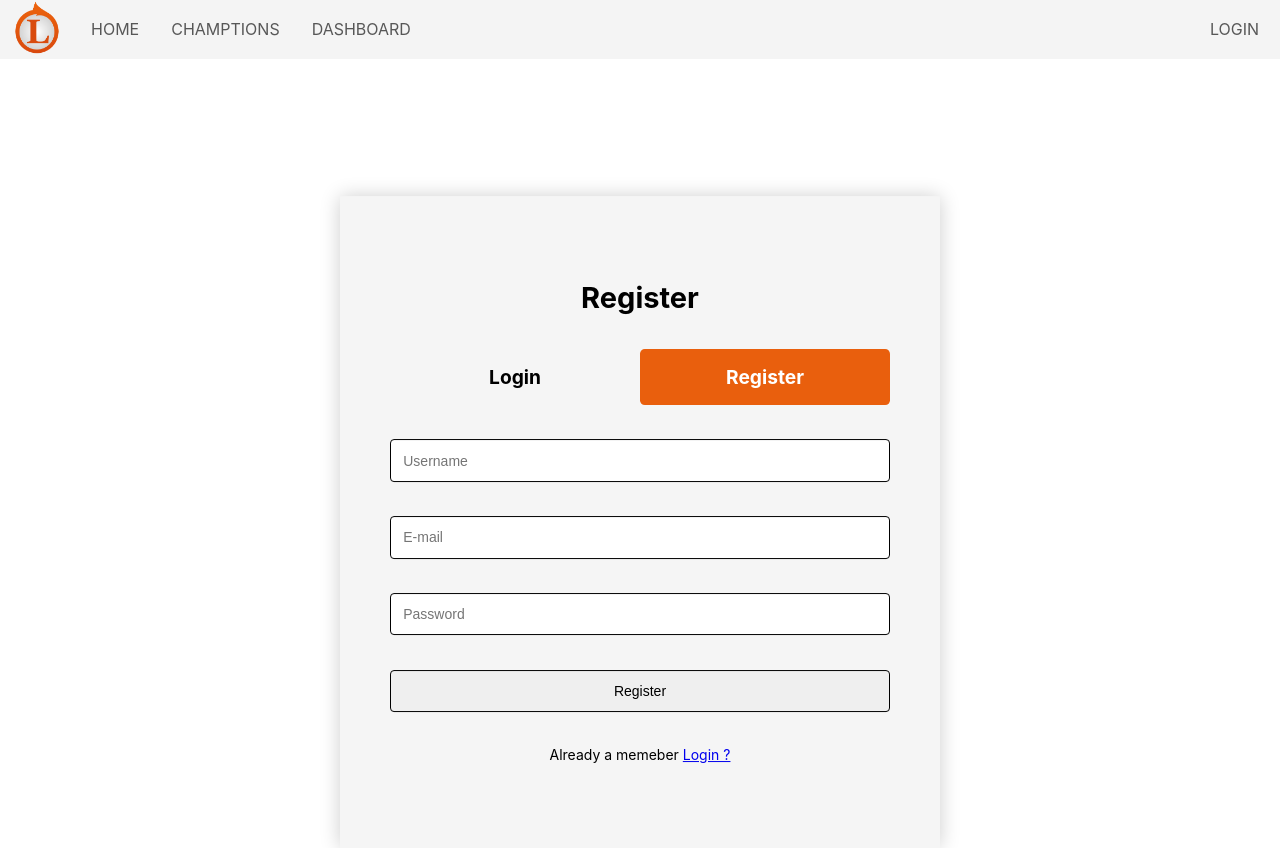
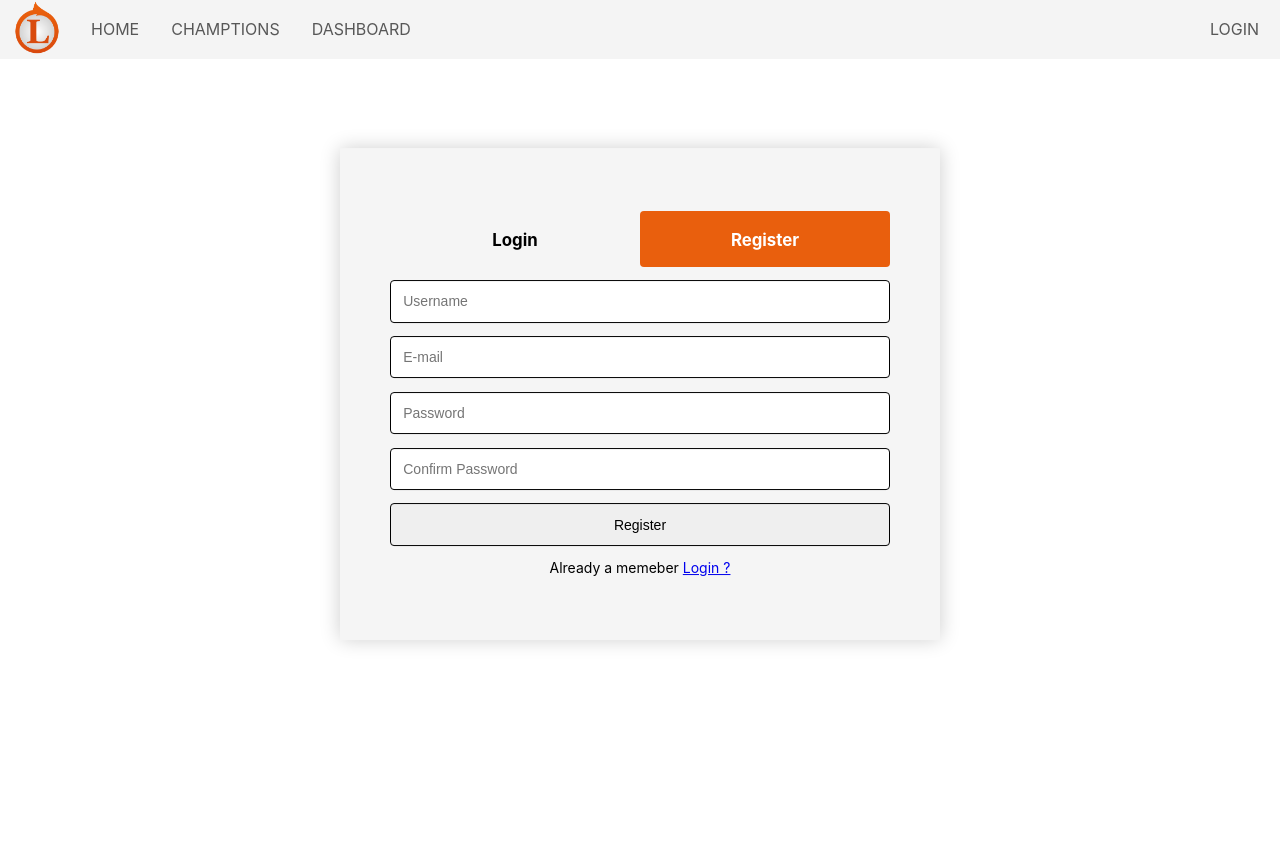
Before and after one commit to AbdelrahmanXMohamed/League_of_League, a React (Create React App) app: page /register in a window 1280 px wide. After the commit the page ends 800 px from the top, so only its background shows below. Built offline with nearby package versions, Linux system fonts and the light colour scheme.

Commit message:
form design done

```diff
--- a/src/App.js
+++ b/src/App.js
@@ -3,8 +3,8 @@ import Navbar from "./components/Navbar";
 import Home from "./pages/Home";
 import Error from "./pages/Error";
 import ChampProfile from "./pages/ChampProfile";
-import Login from "./pages/Login";
-import Register from "./pages/Register";
+import LoginRegister from "./pages/LoginRegister";
+// import Register from "./pages/Register";
 import Dashboard from "./pages/Dashboard";
 import ForgetPassword from "./pages/ForgetPassword";
 import { BrowserRouter as Router, Switch, Route } from "react-router-dom";
@@ -24,10 +24,10 @@ function App() {
           <ChampProfile />
         </Route>
         <Route path="/login">
-          <Login />
+          <LoginRegister />
         </Route>
         <Route path="/register">
-          <Register />
+          <LoginRegister />
         </Route>
         <Route path="/forget_password">
           <ForgetPassword />
--- a/src/components/Navbar.js
+++ b/src/components/Navbar.js
@@ -16,7 +16,7 @@ const Navbar = () => {
       <div className="logo">
         <img src={Logo} alt="logo" />
       </div>
-      <div className={navbar ? "mobileNav" : "mobileNav addAnimation"} onTransitionEnd={(e) => console.log(e)} onTransitionRun={() => console.log("here")}>
+      <div className={navbar ? "mobileNav" : "mobileNav addAnimation"} >
         <Link className="makeItColor" to="/">
           Home
         </Link>
--- a/src/pages/Login.js
+++ b/src/pages/Login.js
@@ -12,9 +12,9 @@ import { Link, useHistory } from "react-router-dom";
 const Login = () => {
   let history = useHistory();
   history.location.pathname.replace("/", "")
-  const username = useRef("");
-  const password = useRef("");
-  const Login = useRef();
+  const username = useRef(null);
+  const password = useRef(null);
+  const Login = useRef(null);
   // const [faded, setfaded] = useState(false);
   useEffect(() => {
     return () => {
@@ -40,11 +40,11 @@ const Login = () => {
   return (
     <form className="Form" onSubmit={handleSubmit}>
       <h2>Login</h2>
-      <div className="Sign">
-        <Link ref={Login} className={history.location.pathname.replace("/", "") === "login" ? "login active" : "login"} to="/login">
+      <div className={history.location.pathname.replace("/", "") === "register" ? "Sign active" : "Sign"} >
+        <Link ref={Login} className="login" to="/login">
           Login
         </Link>
-        <Link className={history.location.pathname.replace("/", "") === "register" ? "register active" : "register"} to="/register">
+        <Link className="register" to="/register">
           Register
         </Link>
       </div>
--- /dev/null
+++ b/src/pages/LoginRegister.js
@@ -0,0 +1,53 @@
+import React, { useRef } from 'react';
+import { Link, useHistory } from "react-router-dom";
+
+export default function LoginRegister(props) {
+    let history = useHistory();
+    history.location.pathname.replace("/", "")
+    const username = useRef(null)
+    const email = useRef(null);
+    const password = useRef(null);
+
+    return (
+        <>
+            <form className="Form" >
+                <div className={history.location.pathname.replace("/", "") === "register" ? "Sign active" : "Sign"} >
+                    <div className="login">
+                        <Link to="/login">
+                            Login
+                        </Link>
+                    </div>
+                    <div className="register">
+                        <Link to="/register">
+                            Register
+                        </Link>
+                    </div>
+                </div>
+                {history.location.pathname.replace("/", "") === "register" ? <>
+                    <input type="text" ref={username} name="username" placeholder="Username" />
+                    <input type="email" ref={email} name="email" placeholder="E-mail" />
+                    <input type="password" ref={password} name="password" placeholder="Password" />
+                    <input type="password" ref={password} name="conPassword" placeholder="Confirm Password" />
+
+                    <input type="submit" value="Register" />
+
+                    <p>Already a memeber <Link to="/login" style={{ fontSize: "inherit" }}>Login ?</Link></p>
+                </> : <>
+                    <input type="text" ref={username} name="username" placeholder="Username" />
+                    <input type="password" ref={password} name="password" placeholder="Password" />
+                    <div className="remember_me">
+                        <input type="checkbox" id="Remember_me" />
+                        <label> Remember me</label>
+                    </div>
+                    <Link className="right" to="/forget_password">Forget Password ?</Link>
+                    <input type="submit" value="Login" />
+
+                    <p>Not a memeber <Link to="/register" style={{ fontSize: "inherit" }}>Register Now ?</Link></p>
+                </>
+                }
+
+            </form>
+
+        </>
+    );
+}
--- a/src/pages/Register.js
+++ b/src/pages/Register.js
@@ -6,9 +6,9 @@ import { useHistory, Link } from "react-router-dom";
 
 const Register = () => {
   let history = useHistory();
-  const username = useRef("")
-  const email = useRef("");
-  const password = useRef("");
+  const username = useRef(null)
+  const email = useRef(null);
+  const password = useRef(null);
   // const [faded, setfaded] = useState(false);
   const handleRegister = (email, password) => {
     console.log("email : " + email);
@@ -28,11 +28,11 @@ const Register = () => {
 
     <form className="Form" onSubmit={handleSubmit}>
       <h2>Register</h2>
-      <div className="Sign">
-        <Link className={history.location.pathname.replace("/", "") === "login" ? "login active" : "login"} to="/login">
+      <div className={history.location.pathname.replace("/", "") === "register" ? "Sign active" : "Sign"} >
+        <Link className={"login"} to="/login">
           Login
         </Link>
-        <Link className={history.location.pathname.replace("/", "") === "register" ? "register active" : "register"} to="/register">
+        <Link className={"register"} to="/register">
           Register
         </Link>
       </div>
--- a/src/style/styles.scss
+++ b/src/style/styles.scss
@@ -124,46 +124,82 @@ form.Form {
   display: flex;
   justify-content: space-evenly;
   flex-direction: column;
-  align-items: center;
+  // align-items: center;
   box-shadow: 0px 0 1.1875em rgba(0, 0, 0, 0.2);
   padding: 3rem 5rem;
   background-color: whitesmoke;
   margin: 0 auto;
   transform: translateY(calc(30% - 58.55px));
   width: 40.75em;
-  height: 40.75em;
+  height: 30.75em;
 
   .Sign {
     display: grid;
     grid-template-columns: 1fr 1fr;
     text-align: center;
     width: 100%;
+    position: relative;
+    &::before {
+      content: "";
+      position: absolute;
+      width: 50%;
+      height: 100%;
+      background-color: $CommonColor1;
+      border-radius: 0.25em;
+
+      z-index: -1;
+      transition: 1s;
+      .login {
+        color: white;
+      }
+    }
+
+    &.active::before {
+      background-color: $CommonColor1;
+      border-radius: 0.25em;
+      transform: translateX(100%);
+      transition: 1s;
+    }
+
     .login,
     .register {
+      position: relative;
       text-decoration: none;
-      color: black;
       font-weight: 700;
       font-size: 1.2em;
       padding: 1rem;
-      transition: 1s;
+      /* text color*/
 
-      &:hover {
-        color: #000;
-      }
-    }
-    .login.active {
-      background-color: $CommonColor1;
-      border-radius: 0.25em;
-      color: white;
-      transform: translateX(0px);
       transition: 1s;
     }
-    .register.active {
-      background-color: $CommonColor1;
-      border-radius: 0.25em;
-      color: white;
-      transform: translateX(0px);
+    a {
+      text-decoration: none;
+      font-weight: 700;
+      padding: 1rem;
       transition: 1s;
+    }
+    .login {
+      background: linear-gradient(90deg, black 50%, white 50%);
+      background-clip: text;
+      -webkit-text-fill-color: transparent;
+      background-size: 200%;
+      background-position: top right;
+    }
+    .register {
+      background: linear-gradient(-90deg, black 50%, white 50%);
+      background-clip: text;
+      -webkit-text-fill-color: transparent;
+      background-size: 200%;
+
+      background-position: top right;
+    }
+  }
+  .Sign.active {
+    .register {
+      background-position: top left;
+    }
+    .login {
+      background-position: top left;
     }
   }
   input {
@@ -172,6 +208,13 @@ form.Form {
     border: 0.0625em solid black;
     outline: none;
     width: 100%;
+  }
+  input[type="checkbox"] {
+    width: unset;
+  }
+  #Remember_me {
+    width: 0.875em;
+    height: 0.875em;
   }
   div.last {
     display: grid;
@@ -188,6 +231,7 @@ form.Form {
   }
   p {
     white-space: nowrap;
+    align-self: center;
   }
   @media (max-width: 1427px) and(min-width:700px) {
     padding: 50px;
```
Also changed, not shown: src/components/Login.js (added, +21 -0 lines), src/style/styles.css.
